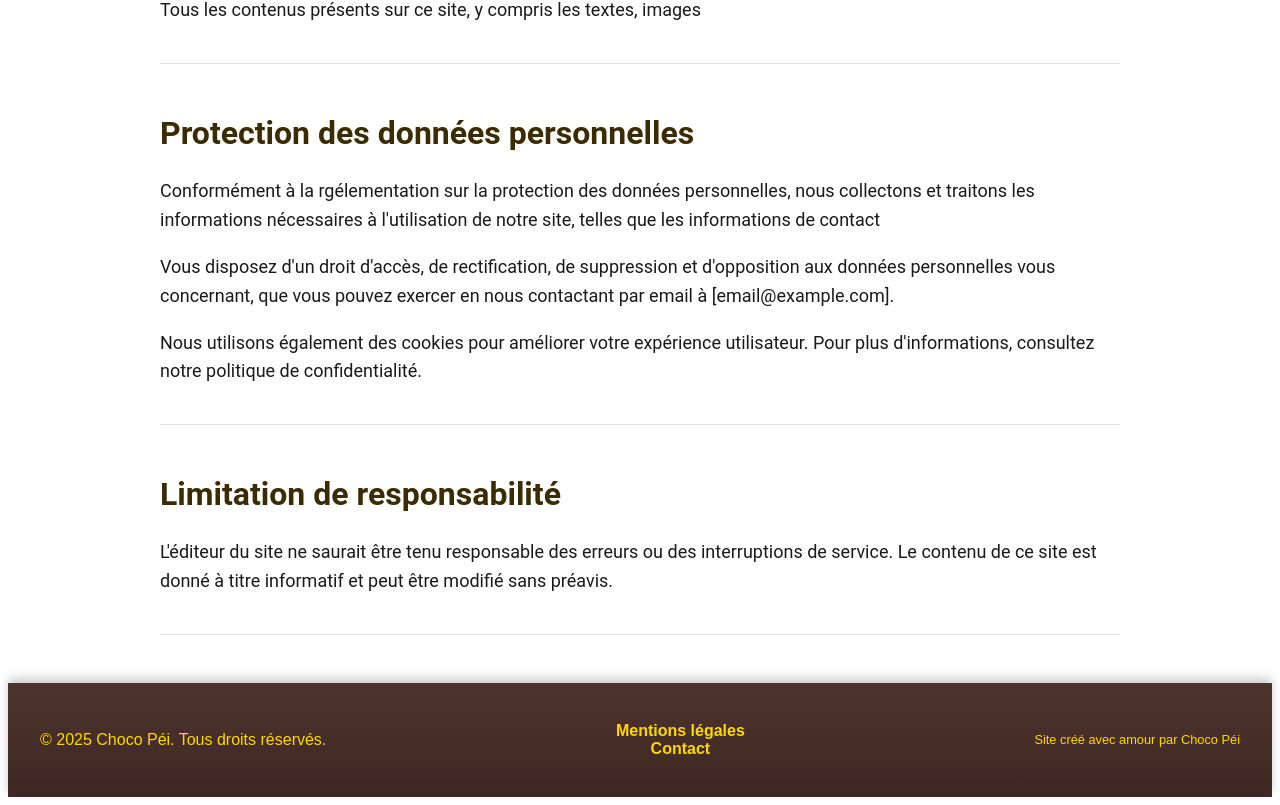
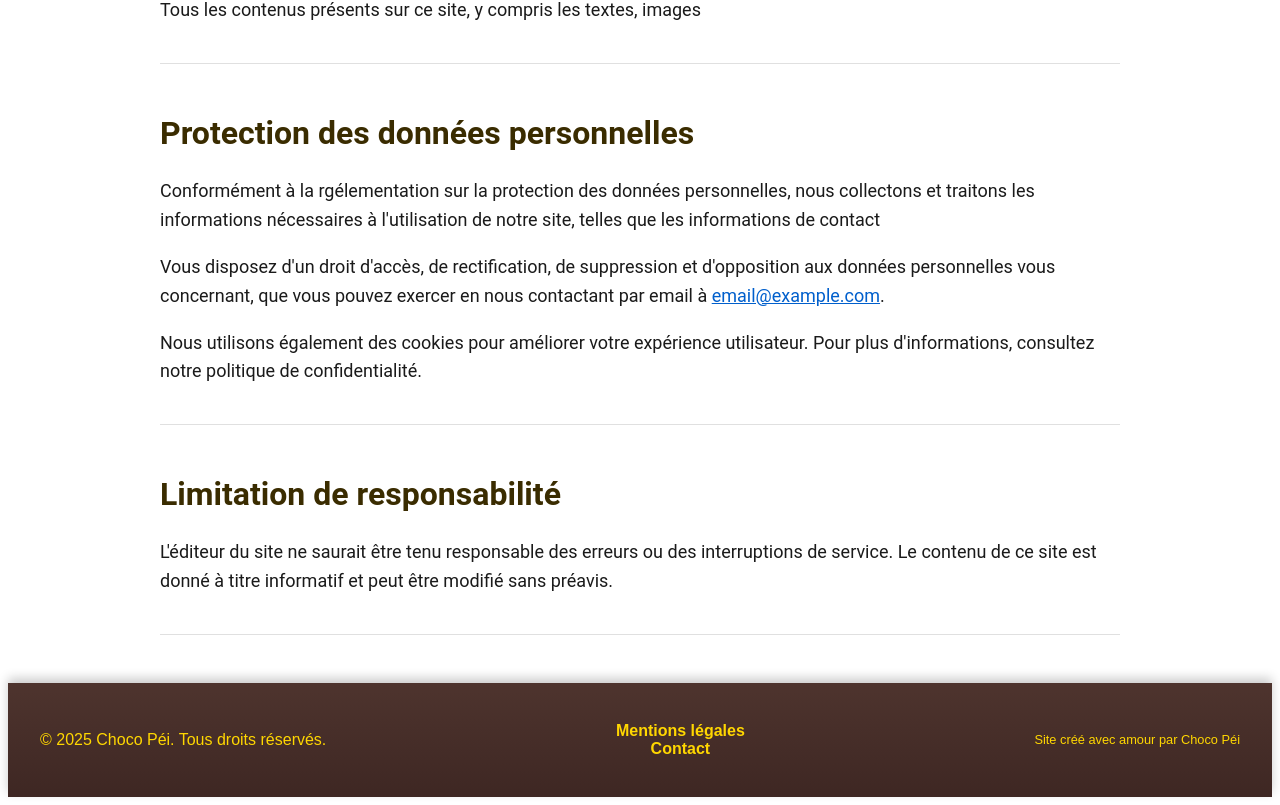
Before and after one commit to SylvieHoareau/choco-pei, a Next.js app in the folder frontend/: page /mentions in a window 1280 px wide. Shown: the part 817-1622 px from the top of the page. Built offline with nearby package versions, Linux system fonts and the light colour scheme.

Commit message:
refactor: déplacement des fichiers CSS dans le dossier styles

```diff
--- a/frontend/src/pages/about.tsx
+++ b/frontend/src/pages/about.tsx
@@ -1,6 +1,6 @@
 import Navbar from "@/components/Navbar";
 import Footer from "@/components/Footer";
-import styles from "@/pages/about.module.css";
+import styles from "@/styles/about.module.css";
 
 const About: React.FC = () => {
     return (
--- a/frontend/src/pages/index.tsx
+++ b/frontend/src/pages/index.tsx
@@ -1,7 +1,7 @@
 import Navbar from "@/components/Navbar";
 import Footer from "@/components/Footer";
 import Link from "next/link";
-import styles from '@/pages/index.module.css';
+import styles from '@/styles/index.module.css';
 
 const Home: React.FC = () => {
     return (
--- a/frontend/src/pages/mentions.tsx
+++ b/frontend/src/pages/mentions.tsx
@@ -1,6 +1,6 @@
 import Navbar from "@/components/Navbar";
 import Footer from "@/components/Footer";
-import styles from '@/pages/privacy-policy.module.css';
+import styles from '@/styles/privacy-policy.module.css';
 
 const Mentions: React.FC = () => {
     return (
@@ -47,7 +47,7 @@ const Mentions: React.FC = () => {
                         Conformément à la rgélementation sur la protection des données personnelles, nous collectons et traitons les informations nécessaires à l'utilisation de notre site, telles que les informations de contact
                     </p>
                     <p>
-                        Vous disposez d'un droit d'accès, de rectification, de suppression et d'opposition aux données personnelles vous concernant, que vous pouvez exercer en nous contactant par email à  [email@example.com].
+                        Vous disposez d'un droit d'accès, de rectification, de suppression et d'opposition aux données personnelles vous concernant, que vous pouvez exercer en nous contactant par email à  <a href="mailto:email@example.com">email@example.com</a>.
                     </p>
                     <p>
                         Nous utilisons également des cookies pour améliorer votre expérience utilisateur. Pour plus d'informations, consultez notre politique de confidentialité.
--- a/frontend/src/pages/privacy-policy.tsx
+++ b/frontend/src/pages/privacy-policy.tsx
@@ -1,6 +1,6 @@
 import Navbar from "@/components/Navbar";
 import Footer from "@/components/Footer";
-import styles from '@/pages/privacy-policy.module.css';
+import styles from '@/styles/privacy-policy.module.css';
 
 const PrivacyPolicy: React.FC = () => {
     return (
--- a/frontend/src/pages/products.tsx
+++ b/frontend/src/pages/products.tsx
@@ -3,7 +3,7 @@ import Navbar from "@/components/Navbar";
 import Footer from "@/components/Footer";
 import ProductCard from "@/components/ProductCard";
 import { Product } from "@/types/product";
-import styles from "@/pages/products.module.css";
+import styles from "@/styles/products.module.css";
 
 const Products: React.FC = () => {
     const [products, setProducts] = useState<Product[]>([]);
--- a/frontend/src/pages/privacy-policy.module.css
+++ b/frontend/src/styles/privacy-policy.module.css
@@ -40,6 +40,11 @@
     outline-offset: 4px;
 }
 
+.section a:focus-visible {
+    outline: 3px solid #ff9800;
+    outline-offset: 3px;
+}
+
 /* Style pour les écrans de tablettes */
 @media (min-width: 768px) {
     .main {
```
Also changed, not shown: frontend/src/styles/about.module.css (renamed from frontend/src/pages/about.module.css), frontend/src/styles/index.module.css (renamed from frontend/src/pages/index.module.css), frontend/src/styles/products.module.css (renamed from frontend/src/pages/products.module.css).
